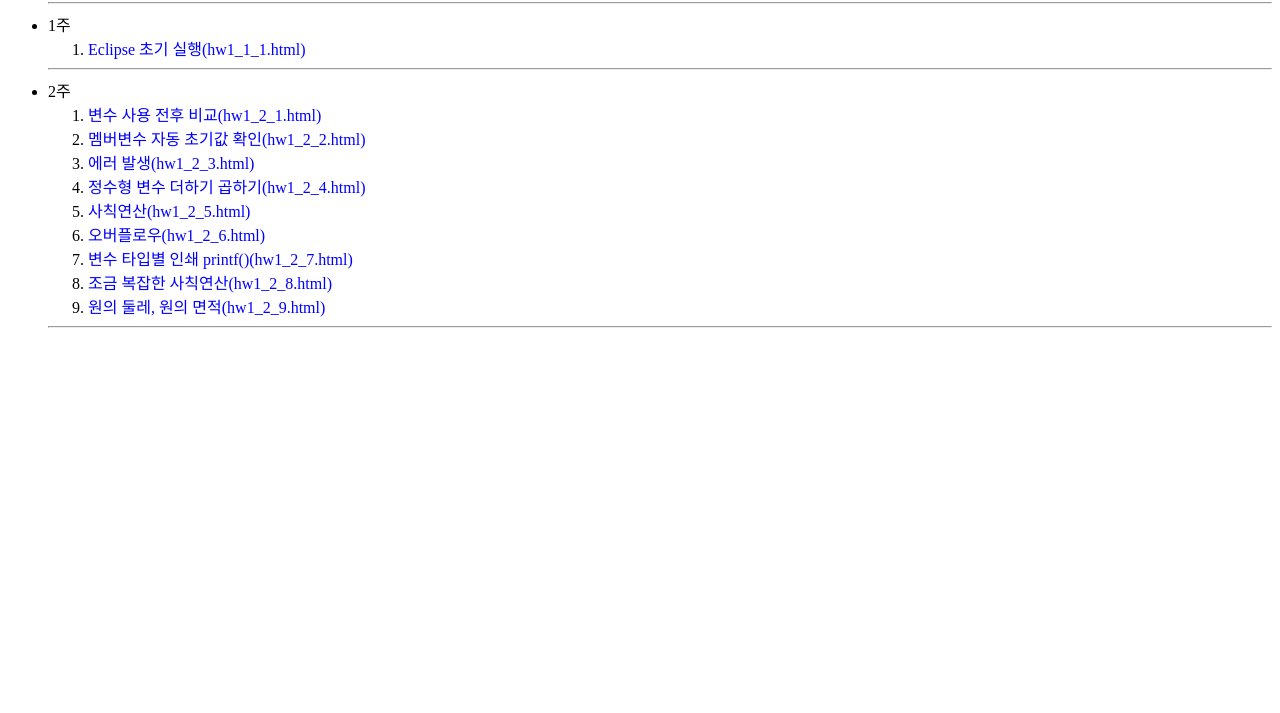
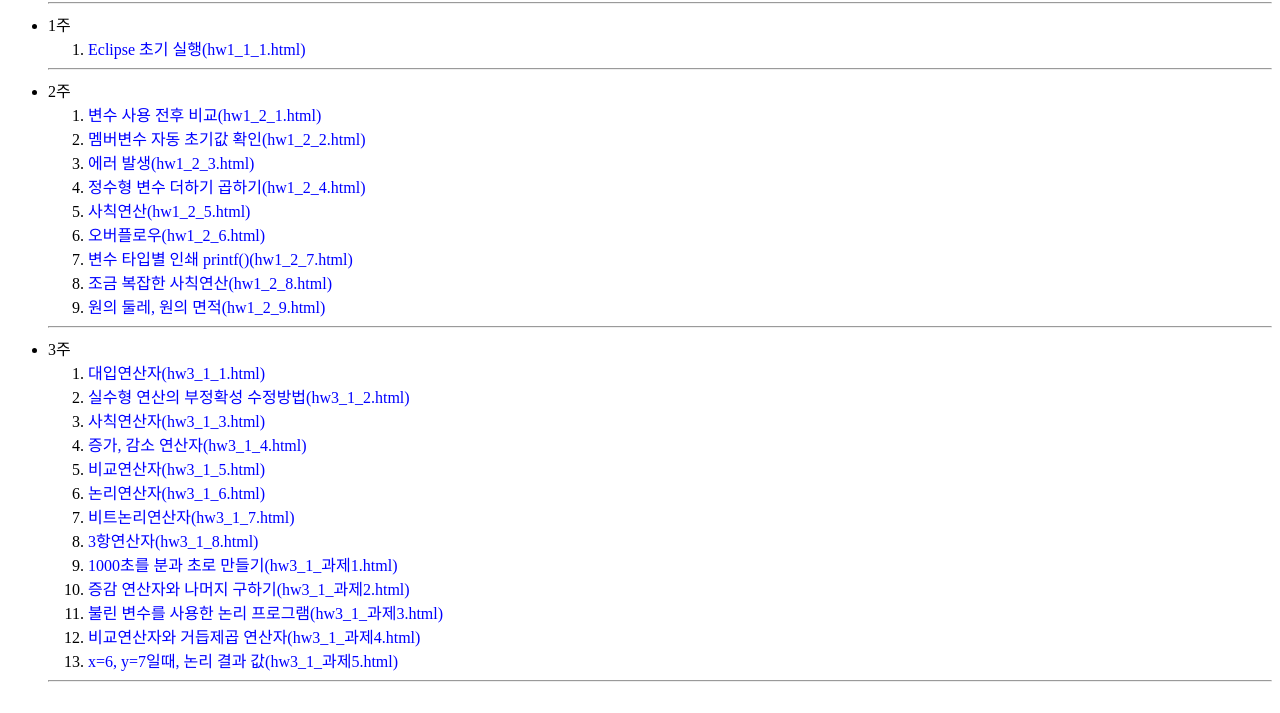
Before and after one commit to yhbin064/yhbin064.github.io, a plain HTML site: page index.html in a window 1280 px wide. Shown: the part 87-800 px from the top of the page. Drawn offline with Linux system fonts and the light colour scheme.

Commit message:
Update index.html

```diff
--- a/index.html
+++ b/index.html
@@ -26,5 +26,21 @@
     <li><a href="https://yhbin064.github.io/java/1_2_8.html">조금 복잡한 사칙연산(hw1_2_8.html)</a></li>
     <li><a href="https://yhbin064.github.io/java/1_2_9.html">원의 둘레, 원의 면적(hw1_2_9.html)</a></li>
   </ol><hr/>
+  <li> 3주 </li>
+  <ol>
+    <li><a href=https://yhbin064.github.io/java/3_1_1.html>대입연산자(hw3_1_1.html)</a></li>
+    <li><a href=https://yhbin064.github.io/java/3_1_2.html>실수형 연산의 부정확성 수정방법(hw3_1_2.html)</a></li>
+    <li><a href=https://yhbin064.github.io/java/3_1_3.html>사칙연산자(hw3_1_3.html)</a></li>
+    <li><a href=https://yhbin064.github.io/java/3_1_4.html>증가, 감소 연산자(hw3_1_4.html)</a></li>
+    <li><a href=https://yhbin064.github.io/java/3_1_5.html>비교연산자(hw3_1_5.html)</a></li>
+    <li><a href=https://yhbin064.github.io/java/3_1_6.html>논리연산자(hw3_1_6.html)</a></li>
+    <li><a href=https://yhbin064.github.io/java/3_1_7.html>비트논리연산자(hw3_1_7.html)</a></li>
+    <li><a href=https://yhbin064.github.io/java/3_1_8.html>3항연산자(hw3_1_8.html)</a></li>
+    <li><a href=https://yhbin064.github.io/java/3_1_과제1.html>1000초를 분과 초로 만들기(hw3_1_과제1.html)</a></li>
+    <li><a href=https://yhbin064.github.io/java/3_1_과제2.html>증감 연산자와 나머지 구하기(hw3_1_과제2.html)</a></li>
+    <li><a href=https://yhbin064.github.io/java/3_1_과제3.html>불린 변수를 사용한 논리 프로그램(hw3_1_과제3.html)</a></li>
+    <li><a href=https://yhbin064.github.io/java/3_1_과제4.html>비교연산자와 거듭제곱 연산자(hw3_1_과제4.html)</a></li>
+    <li><a href=https://yhbin064.github.io/java/3_1_과제5.html>x=6, y=7일때, 논리 결과 값(hw3_1_과제5.html)</a></li>
+  </ol><hr/>
   </ul>
 </body></html>
```
Lines whose indentation alone changed are shown as unchanged.
